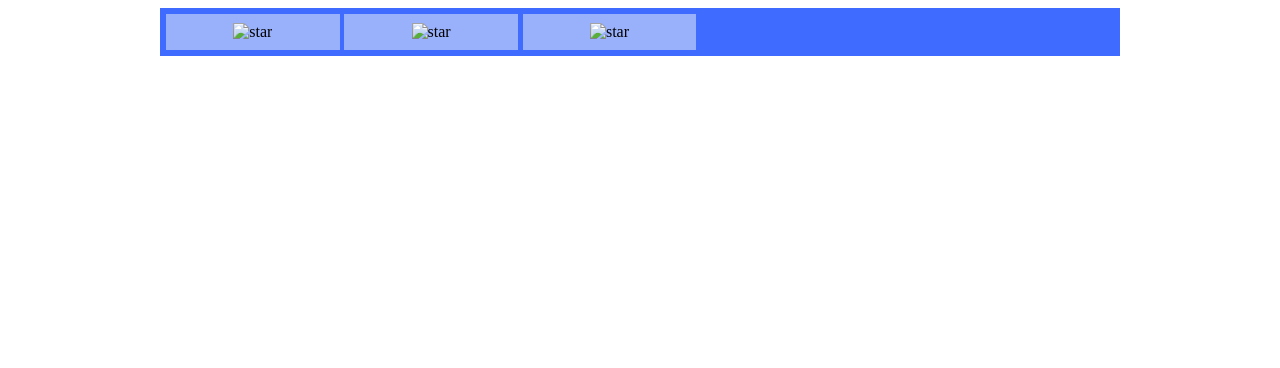
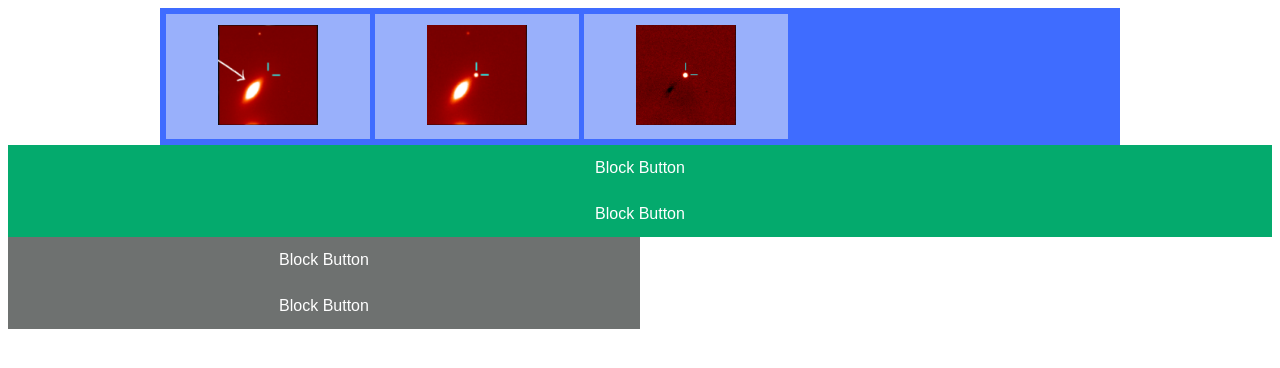
Before and after one commit to NicoDiLullo/websniff_SNS, a plain HTML site: page src/index.html in a window 1280 px wide. Drawn offline with Linux system fonts and the light colour scheme.

Commit message:
Add two buttons. Change template images.

```diff
--- a/src/index.html
+++ b/src/index.html
@@ -4,15 +4,21 @@
 <head>
   <link rel="stylesheet" href="main.css">
 </head>
-
+<body>
 <div class="grid-container">
     <div class="grid-item">
-      <img src="star.png" alt="star" width="100" height="100">
+      <img src="Pre.png" alt="star" width="100" height="100">
     </div>
     <div class="grid-item">
-      <img src="star.png" alt="star" width="100" height="100">
+      <img src="Post.png" alt="star" width="100" height="100">
     </div>
     <div class="grid-item">
-      <img src="star.png" alt="star" width="100" height="100">
+      <img src="Difference.png" alt="star" width="100" height="100">
     </div>
 </div>
+<button class="block">Block Button</button>
+<button class="block">Block Button</button>
+<button class="prevNext">Block Button</button>
+<button class="prevNext">Block Button</button>
+</body>
+</html>
--- a/src/main.css
+++ b/src/main.css
@@ -30,3 +30,37 @@
   padding: 5%;
   size: 100px;
 }
+.block {
+  display: block;
+  width: 100%;
+  border: none;
+  background-color: #04AA6D;
+  color: white;
+  padding: 14px 28px;
+  font-size: 16px;
+  cursor: pointer;
+  text-align: center;
+}
+
+.block:hover {
+  background-color: #ddd;
+  color: black;
+}
+
+.prevNext {
+  display: block;
+  width: 50%;
+  border: none;
+  bottom: 0px;
+  background-color: #6e7170;
+  color: white;
+  padding: 14px 28px;
+  font-size: 16px;
+  cursor: pointer;
+  text-align: center;
+}
+
+.prevNext:hover {
+  background-color: #ddd;
+  color: black;
+}
```
Also changed, not shown: 2 other files.
